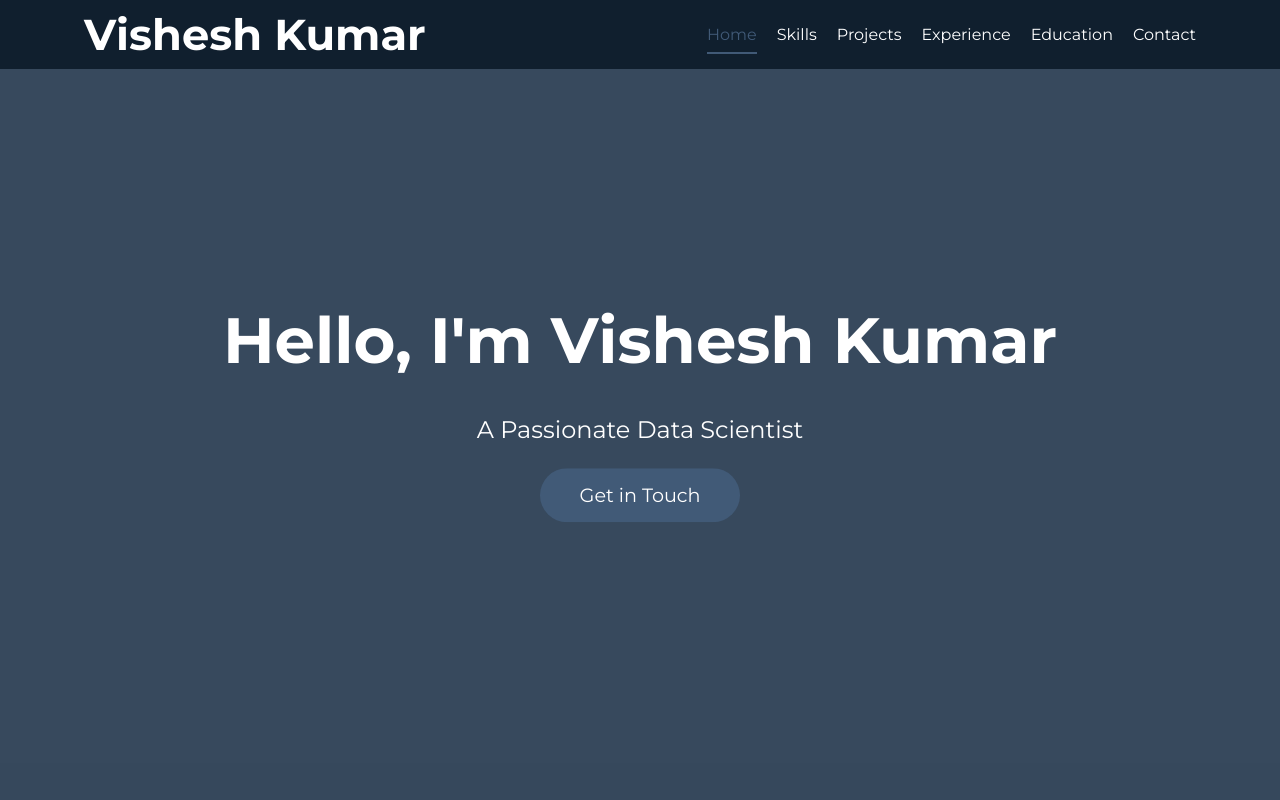
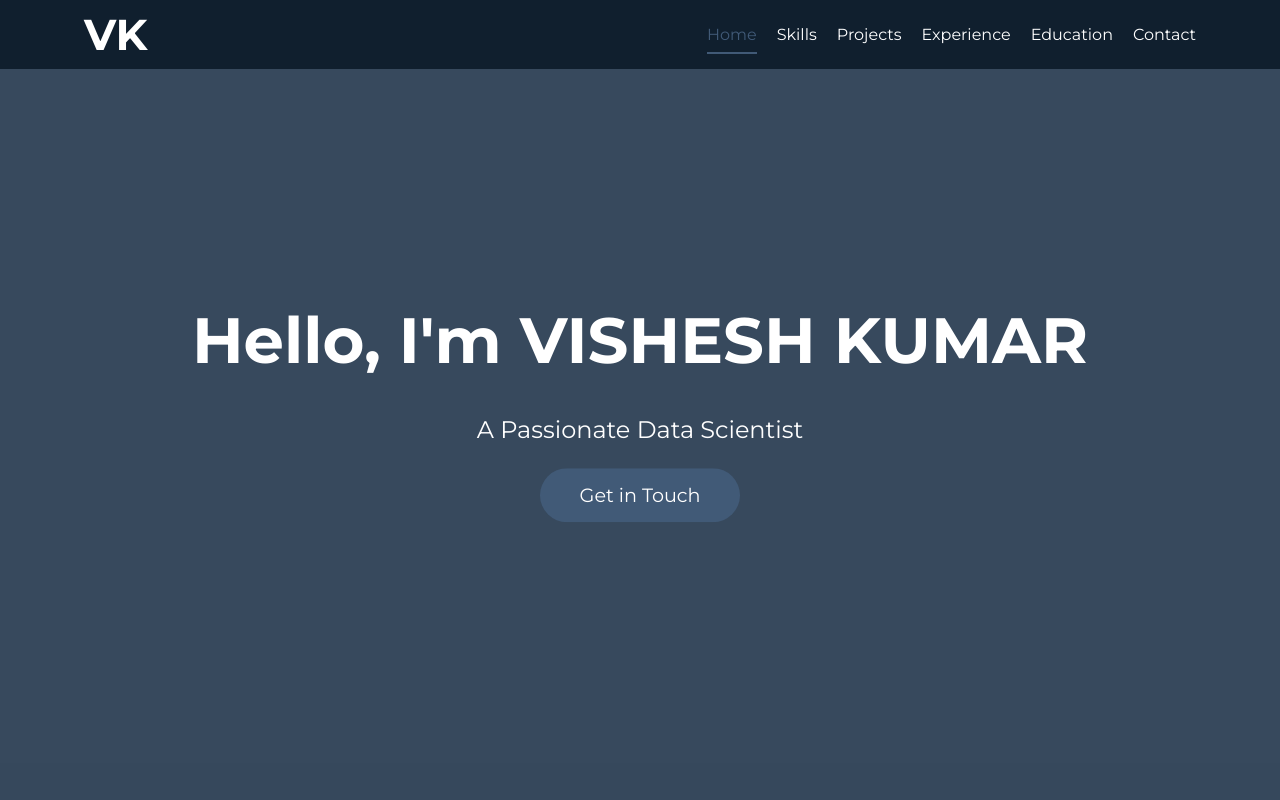
Before and after one commit to vishesh711/vishesh711.github.io, a plain HTML site: page index.html in a window 1280 px wide. Shown: the top 800 px of the page. Drawn offline with nearby package versions, Linux system fonts and the light colour scheme.

Commit message:
Update index.html

```diff
--- a/index.html
+++ b/index.html
@@ -32,7 +32,7 @@
     <!-- Navigation Menu -->
     <nav id="navbar">
         <div class="container">
-            <h1 class="logo"><a href="#home">Vishesh Kumar</a></h1>
+            <h1 class="logo"><a href="#home">VK</a></h1>
             <ul id="nav-menu">
                 <li><a href="#home" class="current">Home</a></li>
                 <li><a href="#skills">Skills</a></li>
@@ -51,7 +51,7 @@
     <!-- Header Section with Parallax Effect -->
     <header id="home">
         <div class="hero-content">
-            <h1 class="animate__animated animate__fadeInDown">Hello, I'm <span>Vishesh Kumar</span></h1>
+            <h1 class="animate__animated animate__fadeInDown">Hello, I'm <span>VISHESH KUMAR</span></h1>
             <p class="animate__animated animate__fadeInUp">A Passionate Data Scientist</p>
             <a href="#contact" class="btn animate__animated animate__fadeInUp">Get in Touch</a>
         </div>
```
